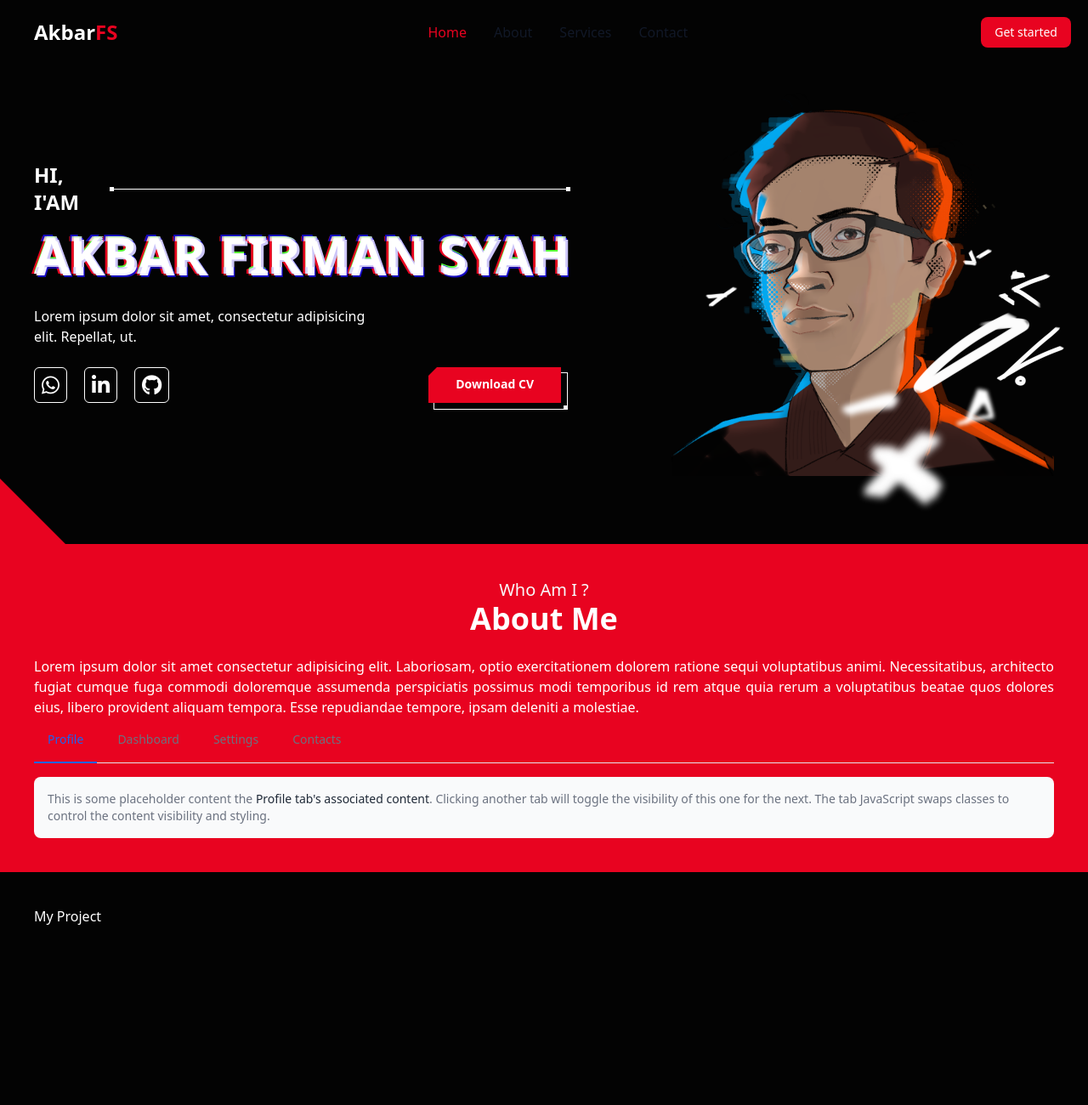
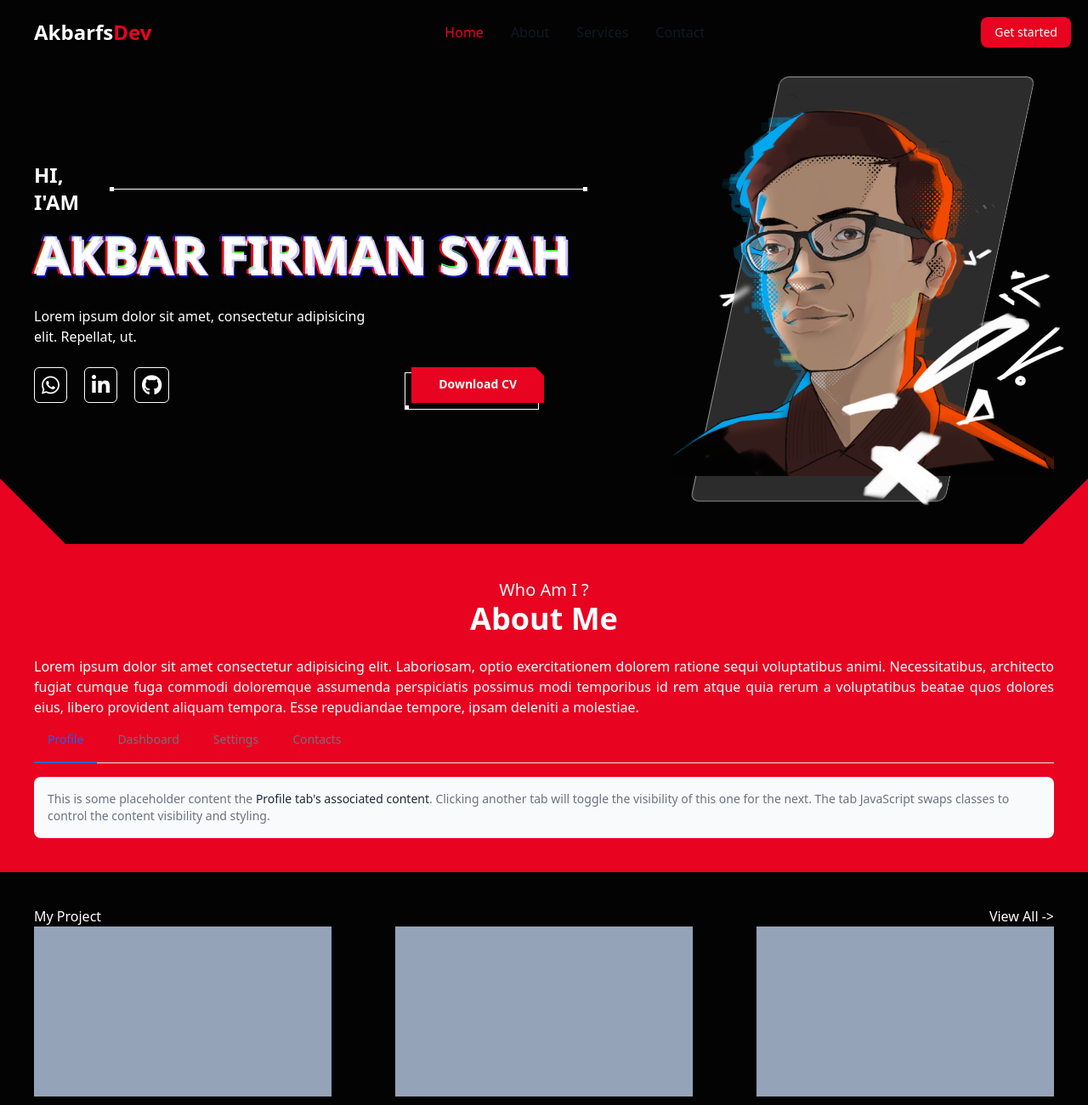
Before and after one commit to akbarfs/akbarfs.github.io, a website: page index.html in a window 1280 px wide. Shown: the whole page at 85% size. Before the commit the page ends 1130 px from the top, so only its background shows below. Drawn offline with nearby package versions, Linux system fonts and the light colour scheme.

Commit message:
update hero sect

```diff
--- a/index.html
+++ b/index.html
@@ -18,11 +18,11 @@
     <img class="bg-img" src="./art/2.jpg" alt="bg-img">
   </div> -->
 
-  <nav class="bg-[#030303] fixed w-full z-20 top-0 left-0">
+  <nav class="bg-[#030303] fixed w-full z-40 top-0 left-0">
     <div class="max-w-screen-xl flex flex-wrap items-center justify-between mx-auto p-5">
     <a href="https://flowbite.com/" class="flex items-center px-[20px]">
         <!-- <img src="https://flowbite.com/docs/images/logo.svg" class="h-8 mr-3" alt="Flowbite Logo"> -->
-        <span class="self-center text-2xl font-extrabold whitespace-nowrap dark:text-white">Akbar</span><span class="self-center text-2xl font-semibold text-[#e80320]">FS</span>
+        <span class="self-center text-2xl font-extrabold whitespace-nowrap dark:text-white">Akbarfs</span><span class="self-center text-2xl font-semibold text-[#e80320]">Dev</span>
     </a>
     <div class="flex md:order-2">
         <button type="button" class="text-white bg-[#e80320] hover:bg-blue-800 focus:ring-4 focus:outline-none focus:ring-blue-300 font-medium rounded-lg text-sm px-4 py-2 text-center mr-3 md:mr-0 dark:bg-blue-600 dark:hover:bg-blue-700 dark:focus:ring-blue-800">Get started</button>
@@ -73,7 +73,7 @@
             <span aria-hidden="true">Akbar Firman Syah</span>
           </p>
           <p class="w-full md:w-[400px] h-fit text-base py-4">Lorem ipsum dolor sit amet, consectetur adipisicing elit. Repellat, ut.</p>
-          <div class="w-full md:w-[620px] h-fit flex flex-row md:justify-between mt-2 gap-5">
+          <div class="w-full md:w-[620px] h-fit flex flex-row md:justify-between mt-2 gap-3 md:pr-5">
             <div class="w-full md:w-fit flex gap-5">
               <div class="w-fit h-fit">
                 <a href="https://wa.me/62895414364646">
@@ -92,30 +92,31 @@
               </div>
             </div>
             <div class="w-full md:w-fit h-fit">
-              <a href="https://drive.google.com/file/d/1omfwT-gpgMkgKp2A9bJnp6YyueRZZBfH/view?usp=drive_link">
+              <a target="_blank" href="https://drive.google.com/file/d/1omfwT-gpgMkgKp2A9bJnp6YyueRZZBfH/view?usp=drive_link">
                 <div class="w-full md:w-fit h-fit relative">
                   <!-- <div class="triangle-1 absolute -bottom-2 -right-2 z-10"></div> -->
                   <button class="bg-[#e80320] hover:bg-[#d8021b] font-bold w-full md:w-fit pt-[9px] pb-[12px] px-8 justify-center items-center text-[14px]" id="reasume">
-                    <div class="triangle-0 absolute top-0 left-0 z-10" id="triangel-1"></div>
-                    <div class="w-[5px] h-[5px] bg-white absolute -bottom-2 -right-2 z-10" id="triangel-1"></div>
+                    <div class="triangle-0 absolute top-0 right-0 z-10" id="triangel-1"></div>
+                    <div class="w-[5px] h-[5px] bg-white absolute -bottom-2 -left-2 z-10" id="triangel-1"></div>
                     Download CV</button>
-                  <div class="absolute -bottom-2 -right-2 -z-10 bg-transparent border-white border-[0.5px] font-bold w-full md:w-fit pt-[9px] pb-[12px] px-8 justify-center items-center text-[14px] text-transparent">Download CV</div>
+                  <div class="absolute -bottom-2 -left-2 -z-10 bg-transparent border-white border-[0.5px] font-bold w-full md:w-fit pt-[9px] pb-[12px] px-8 justify-center items-center text-[14px] text-transparent">Download CV</div>
                 </div>
               </a>
             </div>
           </div>
         </div>
         <div class="relative w-full md:w-[450px] h-fit">
-          <div class="img-1"></div>
-          <!-- <img src="./art/0.png" alt="" srcset=""> -->
-          <img class="components blur-sm absolute -bottom-[60px] right-28 w-32 h-32 z-20" src="./art/1.png" alt="" srcset="">
-          <img class="components-1 blur-[3px] absolute bottom-[20px] -rotate-6 right-36 w-32 h-32" src="./art/1-1.png" alt="" srcset="">
-          <img class="components-2 blur-[2px] absolute bottom-0 right-10 w-36 h-36" src="./art/1-2.png" alt="" srcset="">
+          <div class="w-[450px] h-[450px] bg-[url('./../art/0.png')] bg-cover hover:bg-[url('./../art/2.png')] relative" id="akbar_art">
+            <div class="absolute -top-5 left-1/2 -translate-x-1/2 w-[300px] h-[500px] border-y-2 border-x-4 -z-10 -skew-x-12" id="border-image"></div>
+          </div>
+          <img class="components absolute -bottom-[60px] right-28 w-32 h-32 z-20" src="./art/1.png" alt="" srcset="">
+          <img class="components-1 absolute bottom-[20px] -rotate-6 right-36 w-32 h-32" src="./art/1-1.png" alt="" srcset="">
+          <img class="components-2 absolute bottom-0 right-10 w-36 h-36" src="./art/1-2.png" alt="" srcset="">
           <img class="absolute bottom-16 right-6 w-40 h-w-40" src="./art/1-3.png" alt="" srcset="">
           <img class="absolute bottom-14 -right-[20px] w-40 h-40" src="./art/1-4.png" alt="" srcset="">
           <img class="absolute bottom-[98px] -right-[40px] w-[160px] h-[160px]" src="./art/1-5.png" alt="" srcset="">
-          <img class="absolute bottom-[126px] right-0 w-36 h-36 -z-10" src="./art/1-7.png" alt="" srcset="">
-          <img class="absolute bottom-[126px] left-0 w-36 h-36" src="./art/1-6.png" alt="" srcset="">
+          <img class="absolute bottom-[126px] right-0 w-36 h-36 -z-20" src="./art/1-7.png" alt="" srcset="">
+          <img class="absolute bottom-[126px] left-4 w-36 h-36 -z-20" src="./art/1-6.png" alt="" srcset="">
         </div>
       </div>
     </div>
@@ -123,6 +124,7 @@
   </section>
 
   <section class="w-full h-fit bg-[#e80320] relative">
+    <div class="w-[77px] h-[77px] absolute -top-[77px] right-0" style="border-bottom: solid 40px #e80320;border-left: solid 40px transparent;border-top: solid 40px transparent;border-right: solid 40px #e80320;"></div>
     <div class="w-[77px] h-[77px] absolute -top-[77px] left-0" style="border-bottom: solid 40px #e80320;border-left: solid 40px #e80320;border-top: solid 40px transparent;border-right: solid 40px transparent;"></div>
     <div class="container mx-auto">
       <div class="mx-5 md:mx-10 py-10">
@@ -169,7 +171,22 @@
   <section>
     <div class="container mx-auto">
       <div class="mx-5 md:mx-10 py-10">
-        <h1>My Project</h1>
+        <div class="flex flex-row justify-between">
+          <div>
+            <h1>My Project</h1>
+          </div>
+          <div class="hidden md:block">
+            View All ->
+          </div>
+        </div>
+        <div class="flex flex-col md:flex-row justify-between gap-3">
+          <div class="w-full md:w-[350px] h-[200px] bg-slate-400"></div>
+          <div class="w-full md:w-[350px] h-[200px] bg-slate-400"></div>
+          <div class="w-full md:w-[350px] h-[200px] bg-slate-400"></div>
+        </div>
+        <div class="md:hidden block">
+          View All ->
+        </div>
       </div>
     </div>
   </section>
```
Also changed, not shown: dist/custom.css, dist/output.css, 1 other file.
